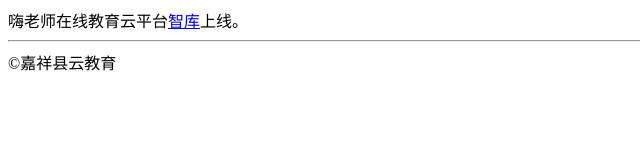
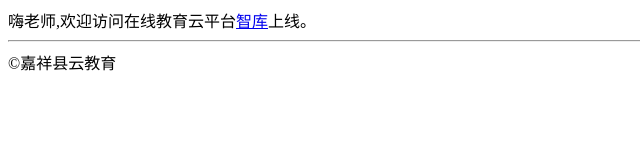
Before and after one commit to hiteacher/hiteacher.github.io, a plain HTML site: page index.html in a window 1280 px wide. Shown: the whole page, without its empty margins (0-640 px from the left). Drawn offline with Linux system fonts and the light colour scheme.

Commit message:
更新首页

```diff
--- a/index.html
+++ b/index.html
@@ -8,7 +8,7 @@
     <meta name="description" content="嗨老师，教师发展的交流平台。提供网络课程、教育新闻、教育咨询、教育交流、教师培训、教师课程、学生课程、直播课程、教案、教学工具、小升初招生信息等，覆盖北京、上海、广州、成都等城市线下沙龙活动。">
 </head>
 <body>
-	嗨老师在线教育云平台<a href="http://www.hiteacher.cn/zhiku">智库</a>上线。
+	嗨老师,欢迎访问在线教育云平台<a href="http://www.hiteacher.cn/zhiku">智库</a>上线。
 	<hr/>
 	&copy;嘉祥县云教育
 </body>
```
